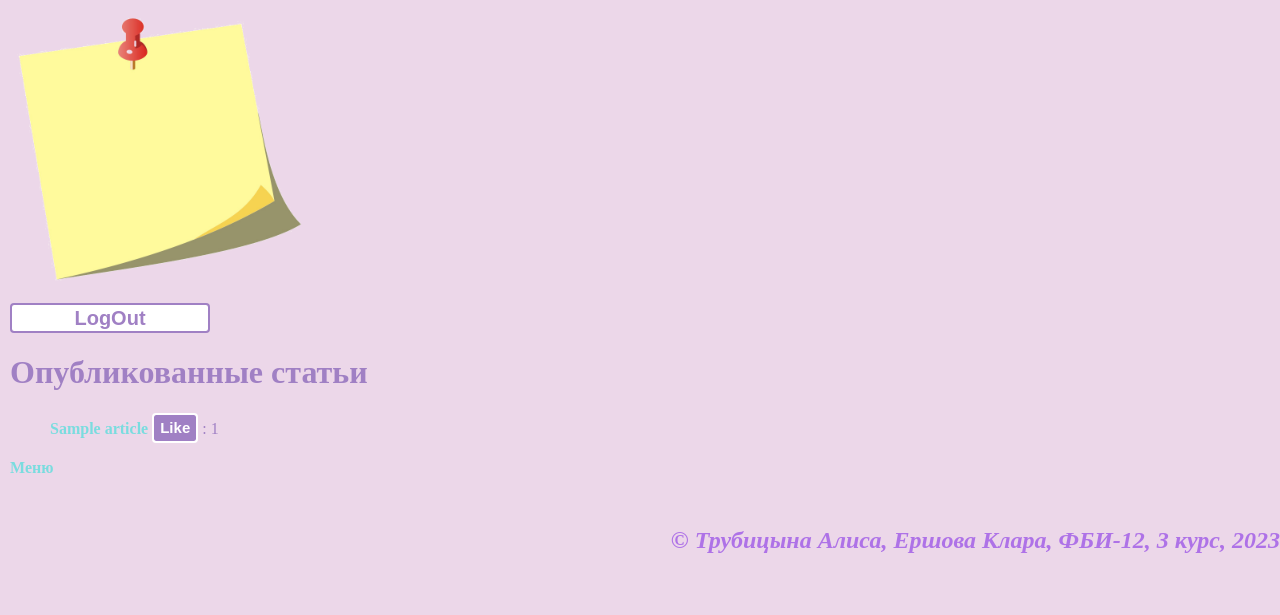
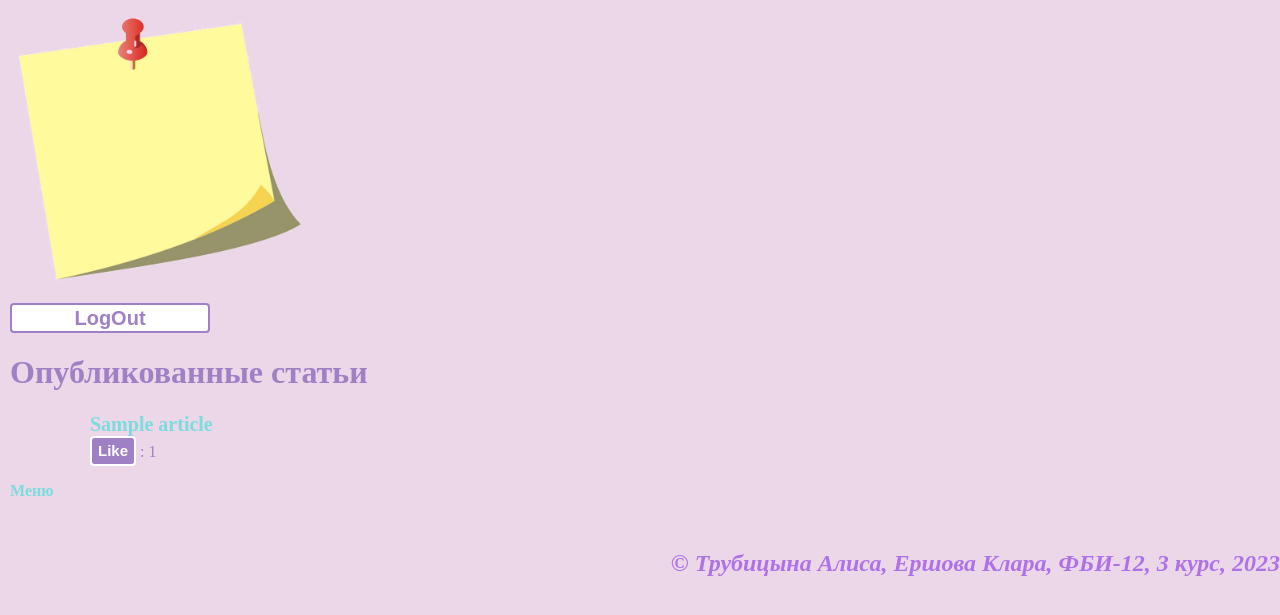
Before and after one commit to ershooooo/web-programming-labs-2, a Flask app: page /lab6 in a window 1280 px wide; the page is wider, and only the part inside the window is pictured. Shown: the part 105-720 px from the top of that part. Run offline with Flask 3, Linux system fonts and the light colour scheme; tables that the repository leaves empty hold one stand-in row (values such as "Sample post"); some libraries are stand-ins or nearby versions.

Commit message:
Лайки2

```diff
--- a/Db/models.py
+++ b/Db/models.py
@@ -21,7 +21,7 @@ class articles(db.Model):
     article_text = db.Column(db.Text, nullable=False)
     is_favorite = db.Column(db.Boolean, default=False)
     is_public = db.Column(db.Boolean, default=False)
-    likes = db.Column(db.Integer)
+    likes = db.Column(db.Integer,default=0)
 
     def __repr__(self):
         return f'id:{self.id},title:{self.title}, article_text:{self.article_text}'
--- a/static/main.css
+++ b/static/main.css
@@ -183,4 +183,9 @@ a {
     background-clip: padding-box;
     border: 2px solid rgb(255, 255, 255);
     border-radius: 0.25rem;
-    height: 30px;}
+    height: 30px;
+}
+.text_6{
+    margin-top: 10px;
+    font-size: 20px;
+}
--- a/templates/6_main.html
+++ b/templates/6_main.html
@@ -16,11 +16,13 @@
     <h1>Опубликованные статьи</h1>
     <ul>
         {% for article in public_articles %}
-            <a href="/lab6/articles/{{ article.id }}">{{ article.title }}</a>
-            <form action="{{ url_for('lab6.like_article', article_id=article.id) }}" method="post" style="display:inline">
-                <button type="submit" class="bl_6_button">Like</button>
-            </form>
-            <span> : {{ article.likes }}</span>
+            <ul>
+                <div class="text_6"><a href="/lab6/articles/{{ article.id }}">{{ article.title }}</a><br></div>
+                <form action="{{ url_for('lab6.like_article', article_id=article.id) }}" method="post" style="display:inline">
+                    <button type="submit" class="bl_6_button">Like</button>
+                </form>
+                <span> : {{ article.likes }}</span>
+            </ul>
         {% endfor %}
     </ul>
 {% endblock %}
```
